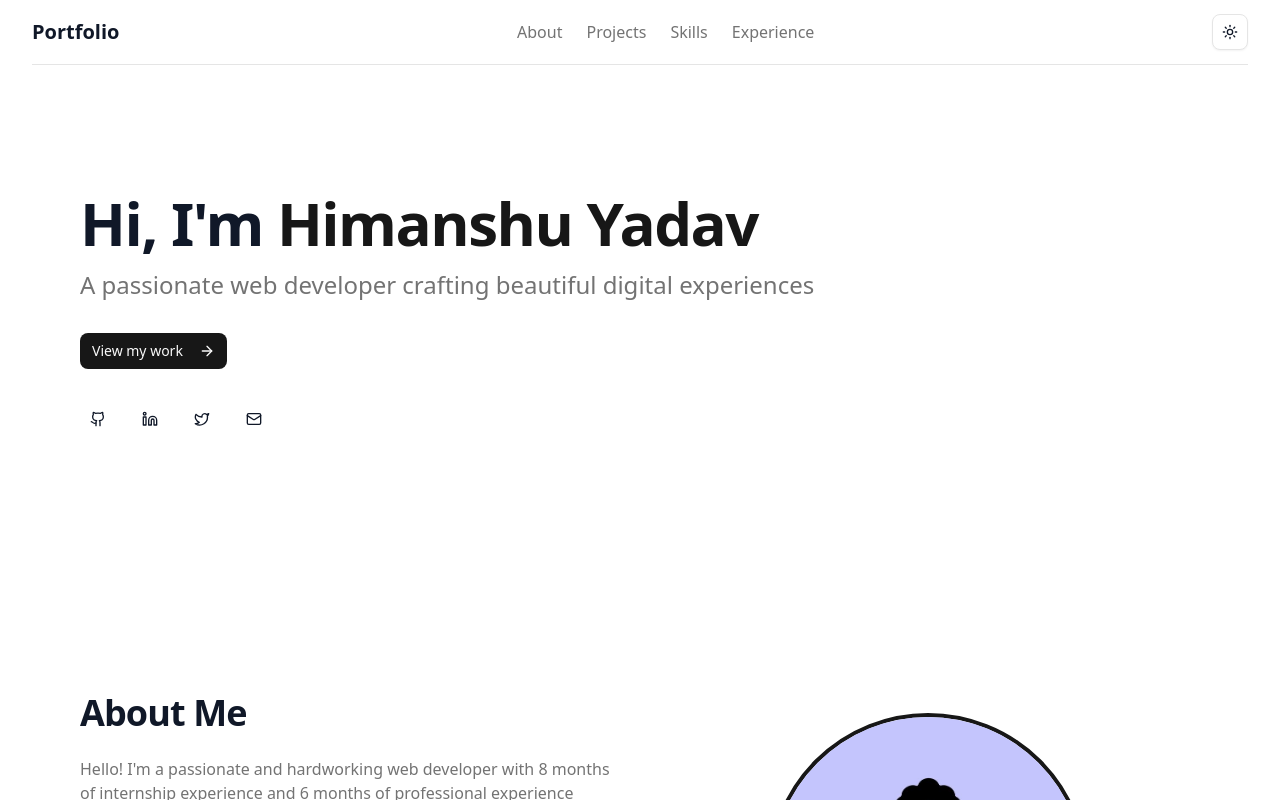
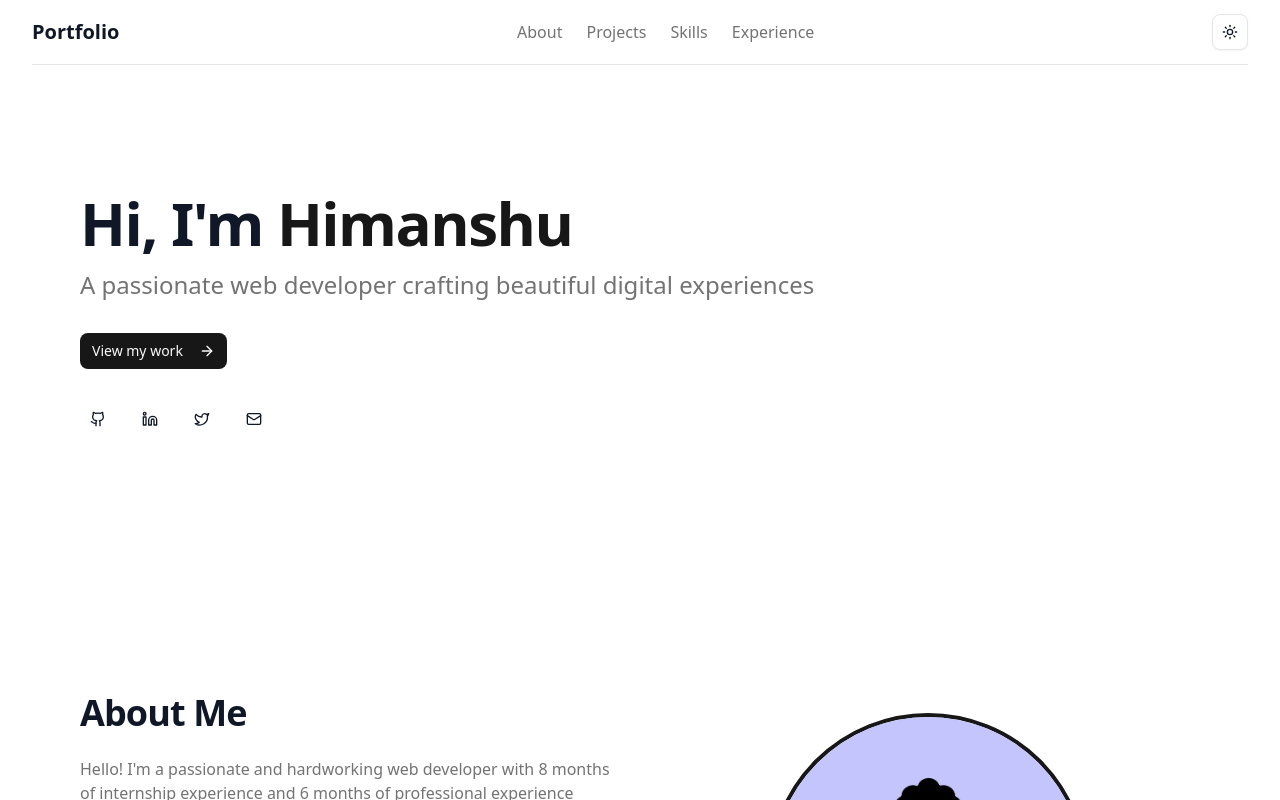
Before and after one commit to Himanshu6868/portifolio, a Next.js app: page / in a window 1280 px wide. Shown: the top 800 px of the page. Built offline with nearby package versions, Linux system fonts and the light colour scheme.

Commit message:
test changes

```diff
--- a/src/app/page.tsx
+++ b/src/app/page.tsx
@@ -52,7 +52,7 @@ export default function Home() {
         <section className="container py-24 md:py-32 space-y-8">
           <div className="max-w-[64rem] space-y-4">
             <h1 className="text-4xl font-bold tracking-tight sm:text-5xl md:text-6xl">
-              Hi, I&apos;m <span className="text-primary">Himanshu Yadav</span>
+              Hi, I&apos;m <span className="text-primary">Himanshu</span>
             </h1>
             <p className="text-xl text-muted-foreground md:text-2xl">
               A passionate web developer crafting beautiful digital experiences
```
